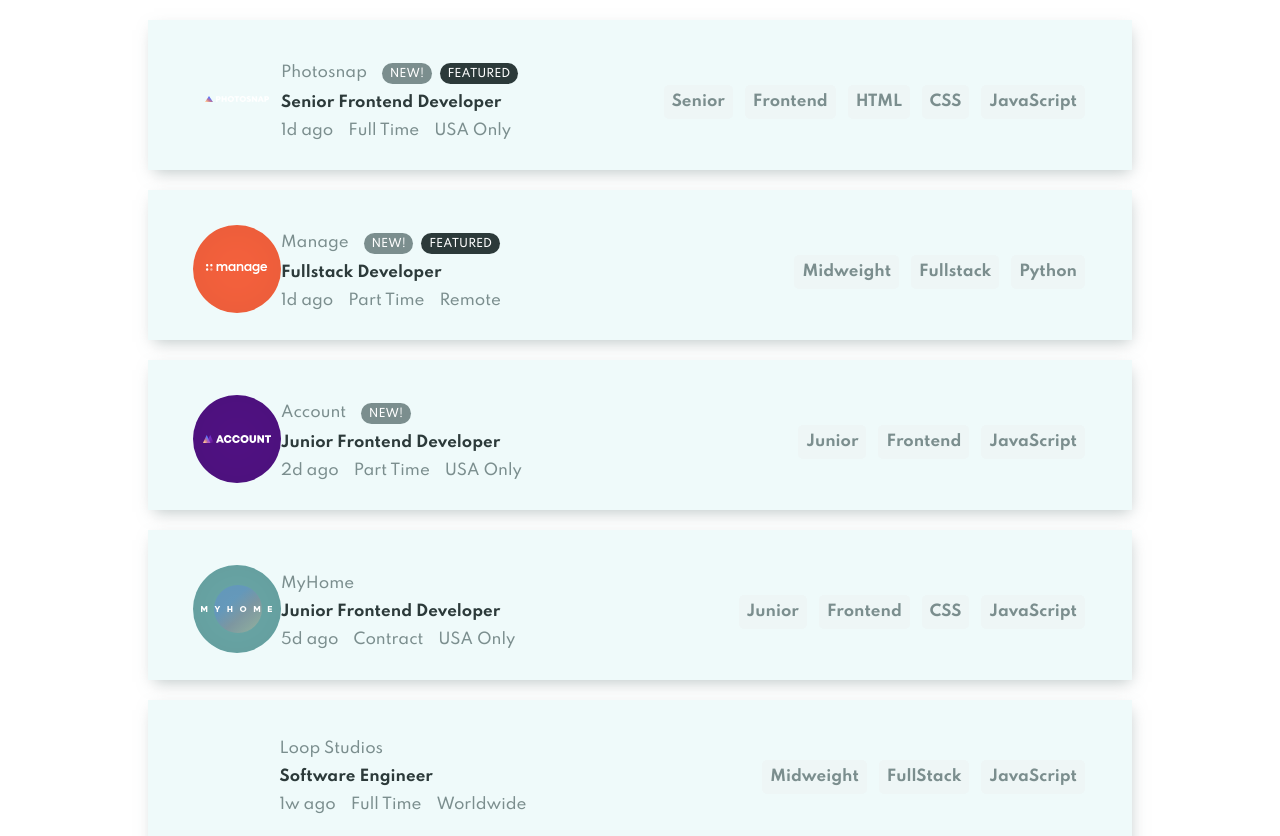
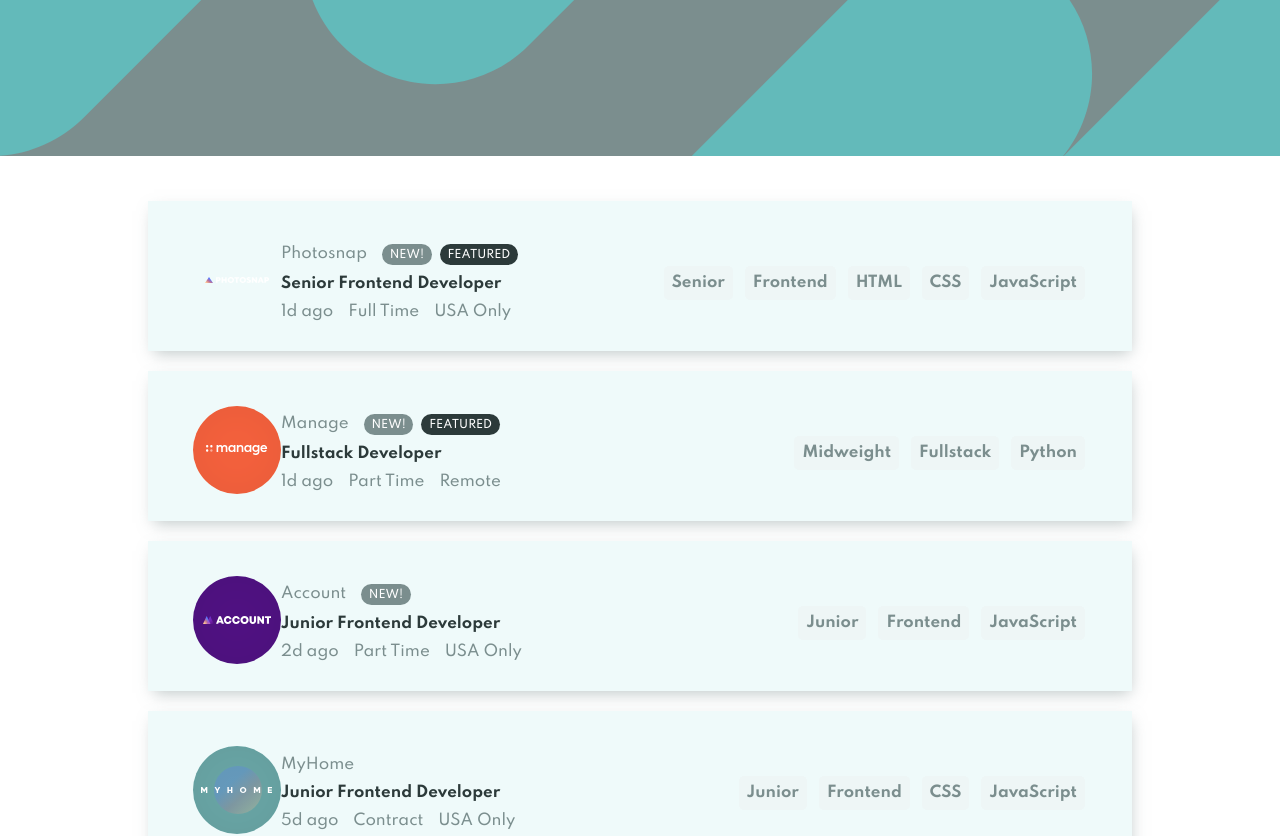
Before and after one commit to MartinMcCarthy11/JobListings-App, a React (Create React App) app in the folder job-listing-app/: page / in a window 1280 px wide. Shown: the top 836 px of the page. Built offline with nearby package versions, Linux system fonts and the light colour scheme.

Commit message:
added backgroud image

```diff
--- a/job-listing-app/src/App.js
+++ b/job-listing-app/src/App.js
@@ -67,6 +67,7 @@
 
     return (
       <div className="App">
+        <div className="background"></div>
         <div className="main-container">
           <FilterList selectedSkills = {this.state.selectedSkills} onClearSkills = {this.handleClearAllFilter} onClearSkill = {this.handleClearFilter}/>
           <List jobList = {this.state.jobList} onSkillSelection = {this.handleSkillSelection} onCompanySelection={this.handleCompanySelection} active={this.state.activeId}/>
--- a/job-listing-app/src/App.scss
+++ b/job-listing-app/src/App.scss
@@ -9,9 +9,15 @@
 
   }
 
+  .background{
+    background: repeat-x url('./images/bg-header-desktop.svg')  $DarkGrayishCyan;
+    height: 156px;
+  }
+
   .main-container{
     width: 80%;
     margin: auto;
+    margin-top: -70px;
   }
 
   .flex-row{
@@ -150,7 +156,7 @@
     box-shadow: 2px 6px 15px -4px rgba(123,142,142,0.5);
 
     &--inVisible{
-      display: none;
+      visibility: hidden;
     }
   }
 
```
